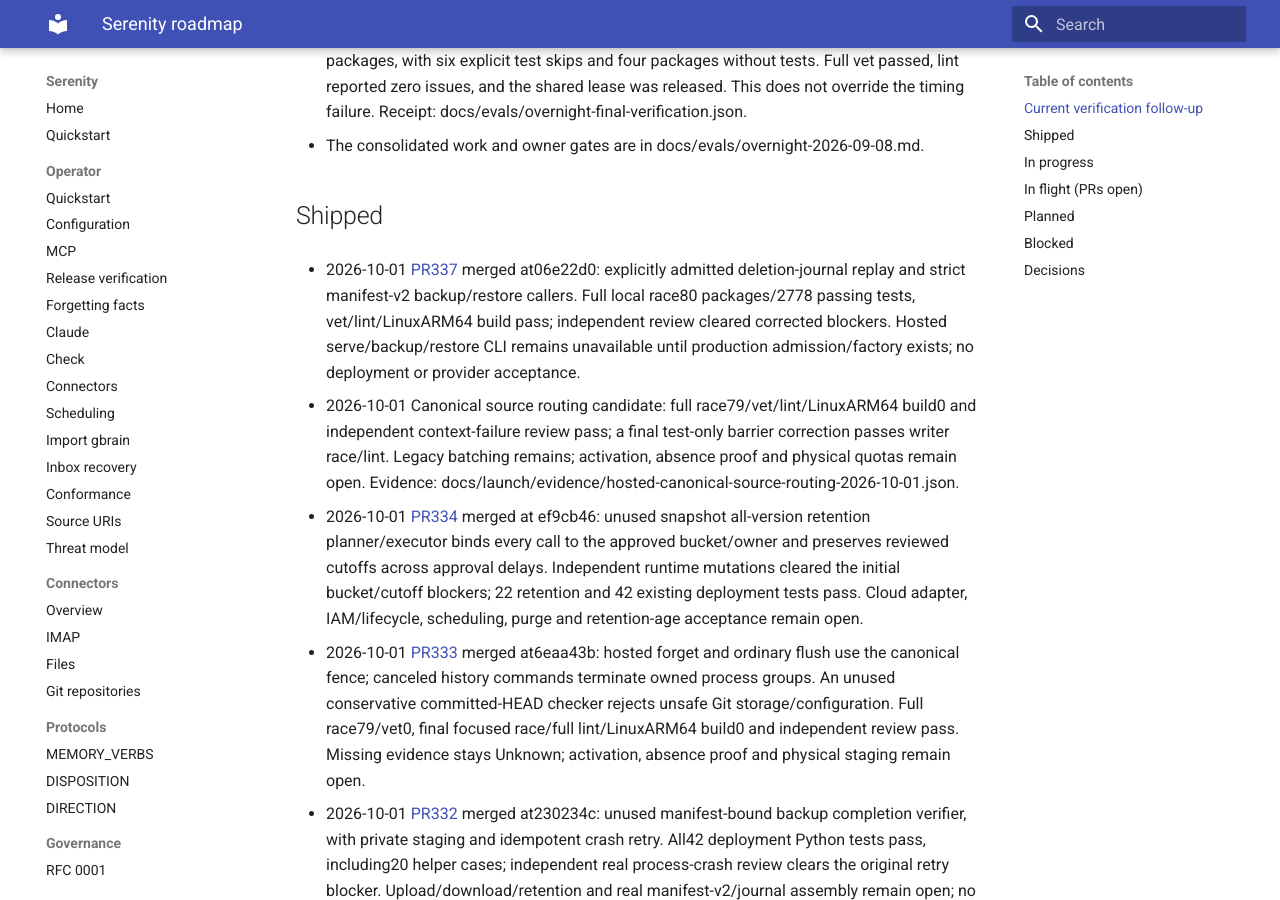
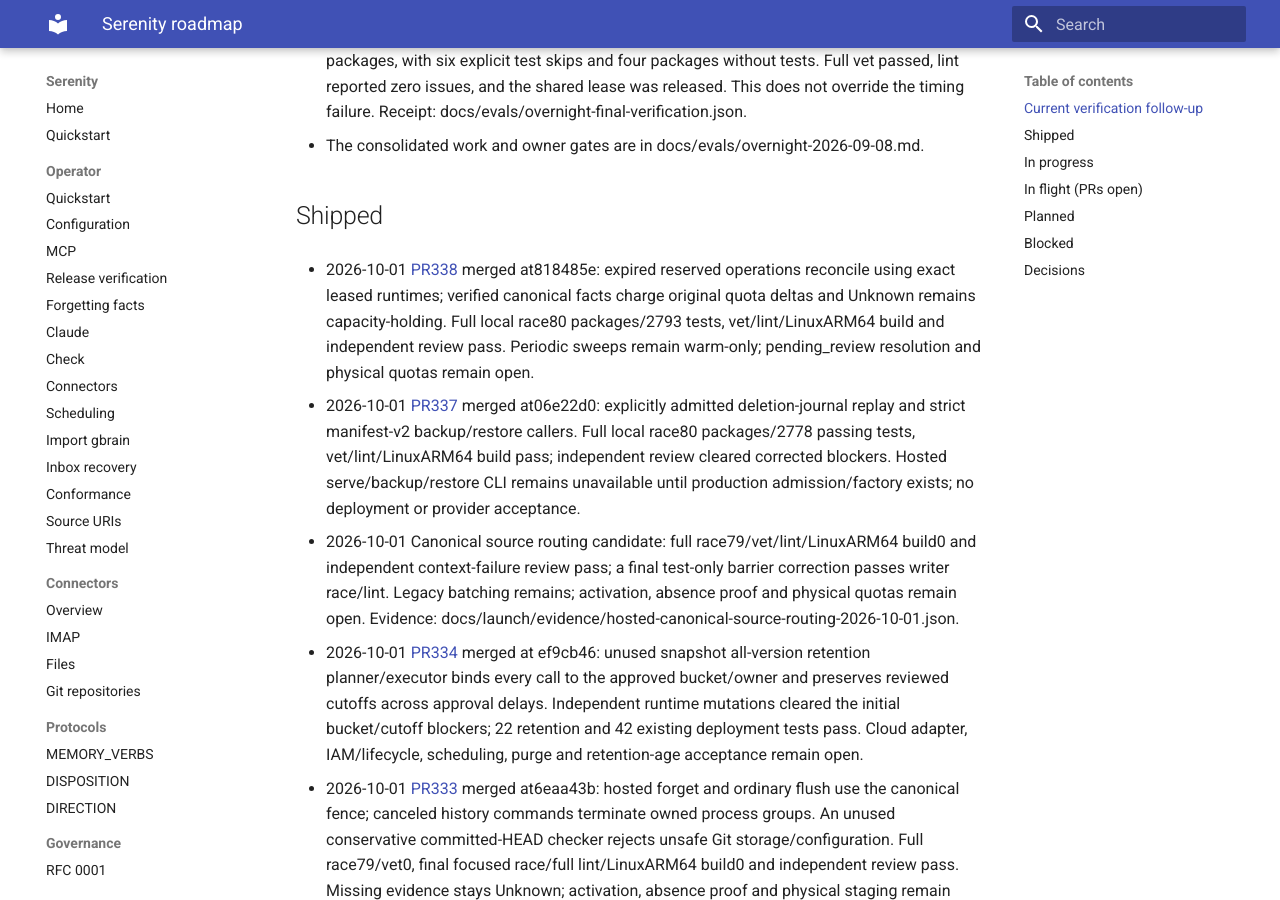
Before and after one commit to sirerun/serenity, an MkDocs documentation site: the page built from docs/roadmap.md, in a window 1280 px wide and 900 px high, scrolled down 461 px. Built offline with MkDocs 1.6.1 and Material for MkDocs 9.7.7, drawn with Linux system fonts in a browser that asks for light colours; some of the changed text lies outside the part shown.

Commit message:
docs: record PR338 merge and next operator prerequisites

```diff
--- a/docs/roadmap.md
+++ b/docs/roadmap.md
@@ -9,6 +9,8 @@ Living status for RFC 0001 (docs/rfc/0001-serenity.md). Plan of record: docs/pla
 - The consolidated work and owner gates are in docs/evals/overnight-2026-09-08.md.
 
 ## Shipped
+
+- 2026-10-01 [PR338](https://github.com/sirerun/serenity/pull/338) merged at818485e: expired reserved operations reconcile using exact leased runtimes; verified canonical facts charge original quota deltas and Unknown remains capacity-holding. Full local race80 packages/2793 tests, vet/lint/LinuxARM64 build and independent review pass. Periodic sweeps remain warm-only; pending_review resolution and physical quotas remain open.
 
 - 2026-10-01 [PR337](https://github.com/sirerun/serenity/pull/337) merged at06e22d0: explicitly admitted deletion-journal replay and strict manifest-v2 backup/restore callers. Full local race80 packages/2778 passing tests, vet/lint/LinuxARM64 build pass; independent review cleared corrected blockers. Hosted serve/backup/restore CLI remains unavailable until production admission/factory exists; no deployment or provider acceptance.
 
@@ -370,9 +372,9 @@ Living status for RFC 0001 (docs/rfc/0001-serenity.md). Plan of record: docs/pla
 
 ## In progress
 
-- 2026-10-01 T23.44 conservative reserved-operation reconciliation (Codex coordinator): exact-runtime fences, startup original-period accounting and a warm-only ticker are integrated and independently reviewed. PR338 full local race80 packages/2793 tests, vet/lint/LinuxARM64 build pass; normal merge awaits fresh discussion checks. Pending-review resolution remains operator-only, missing evidence remains Unknown, and physical storage qualification remains open.
+- 2026-10-01 T23.44 conservative reserved-operation reconciliation (Codex coordinator): exact-runtime fences, startup original-period accounting and a warm-only ticker are integrated and independently reviewed. PR338 merged normally after full local race80 packages/2793 tests, vet/lint/LinuxARM64 build and fresh discussion checks. Read-only lookup and private operator-resolution prerequisites are the next source lane. Pending-review resolution remains operator-only, missing evidence remains Unknown, and physical storage qualification remains open.
 
-- 2026-10-01 Hosted freeze recovery (Codex coordinator, Luna workers): PR325–337 merged with founder-authorized local validation and independent review. Canonical routing and context propagation are merged; the conservative HEAD checker returns Unknown for missing or erased evidence. The current source integrates explicit deletion-journal admission and manifest-v2 backup callers, with startup/backup/restore CLI entry points unavailable until a reviewed production coordinator exists. Whole hosted-completion tasks remain partial: physical storage enforcement, authoritative adoption, scoped journal credentials, live provider/retention qualification and launch gates are open. See docs/plans/t23-48-journal-backup-assembly-contract-2026-10-01.md.
+- 2026-10-01 Hosted freeze recovery (Codex coordinator, Luna workers): PR325–338 merged with founder-authorized local validation and independent review. Canonical routing and context propagation are merged; the conservative HEAD checker returns Unknown for missing or erased evidence. The current source integrates explicit deletion-journal admission and manifest-v2 backup callers, with startup/backup/restore CLI entry points unavailable until a reviewed production coordinator exists. Whole hosted-completion tasks remain partial: physical storage enforcement, authoritative adoption, scoped journal credentials, live provider/retention qualification and launch gates are open. See docs/plans/t23-48-journal-backup-assembly-contract-2026-10-01.md.
 
 
 - 2026 08 27 E0 wave 0a complete (9/9) -- see Shipped entries for T0.1-T0.12.
```
